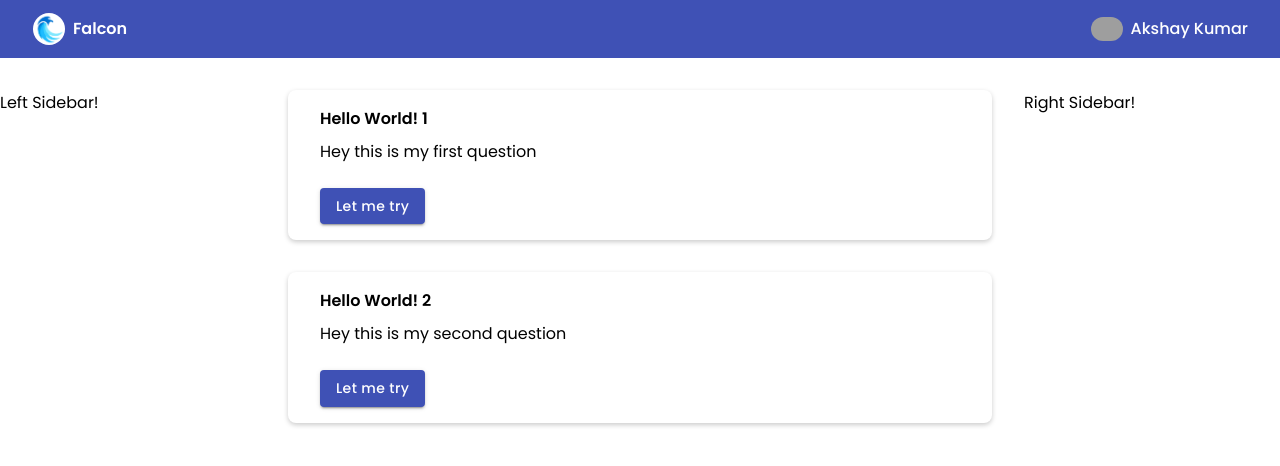
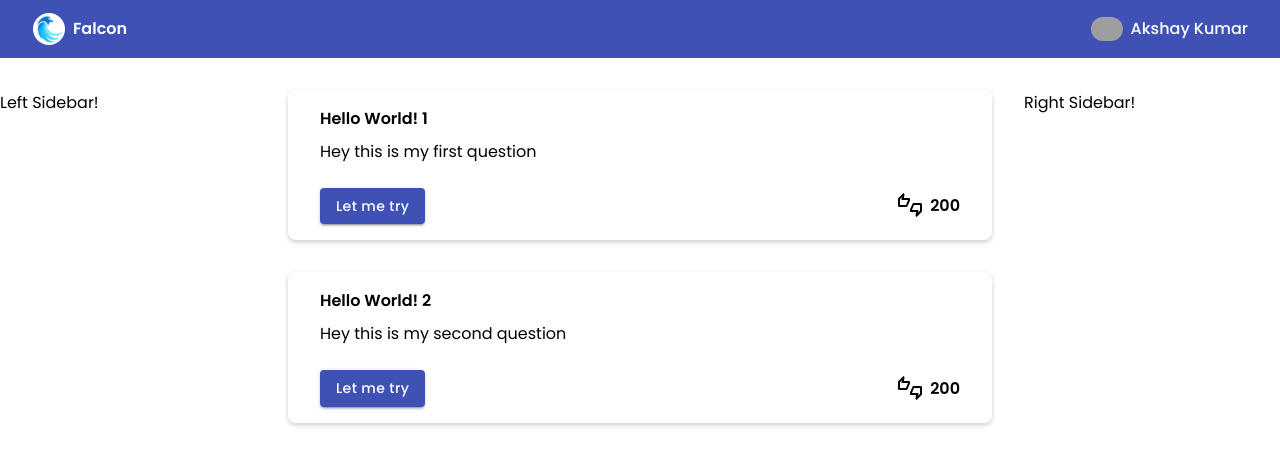
Before and after one commit to yogesh-aggarwal/falcon-qna, a React (Create React App) app: page / in a window 1280 px wide. Shown: the top 466 px of the page. Built offline with nearby package versions, Linux system fonts and the light colour scheme; grey boxes are pictures that could not be loaded.

Commit message:
Added total vote count to card

```diff
--- a/src/components/global/Question/Card/Card.scss
+++ b/src/components/global/Question/Card/Card.scss
@@ -16,10 +16,23 @@
 
   .actions {
     margin-top: 1.5rem;
+    display: flex;
+    justify-content: space-between;
+    align-items: center;
 
     button {
       text-transform: unset;
       background: $primary;
+      margin-right: 2rem;
+    }
+
+    .votes {
+      display: flex;
+
+      .count {
+        margin-left: 0.5rem;
+        font-weight: 600;
+      }
     }
   }
 }
--- a/src/components/global/Question/Card/Home/Card.tsx
+++ b/src/components/global/Question/Card/Home/Card.tsx
@@ -5,6 +5,7 @@ import {
 } from "../../../../../data/interfaces/data";
 import { State } from "../../../../../data/state";
 import { Button } from "@material-ui/core";
+import { ThumbsUpDownOutlined } from "@material-ui/icons";
 
 /// Styles
 import "../Card.scss";
@@ -40,6 +41,10 @@ export class QuestionCard extends React.Component<PropsInterface> {
           <Button color="primary" variant="contained">
             Let me try
           </Button>
+          <div className="votes">
+            <ThumbsUpDownOutlined />
+            <div className="count">{this.state.votes?.total}</div>
+          </div>
         </div>
       </div>
     );
--- a/src/data/state.ts
+++ b/src/data/state.ts
@@ -10,10 +10,16 @@ export class State {
       abcd: {
         title: "Hello World! 1",
         content: "Hey this is my first question",
+        votes: {
+          total: 200,
+        },
       },
       efgh: {
         title: "Hello World! 2",
         content: "Hey this is my second question",
+        votes: {
+          total: 200,
+        },
       },
     },
   });
```
